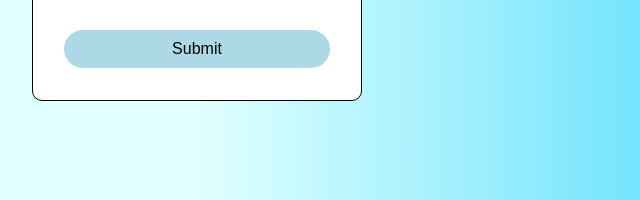
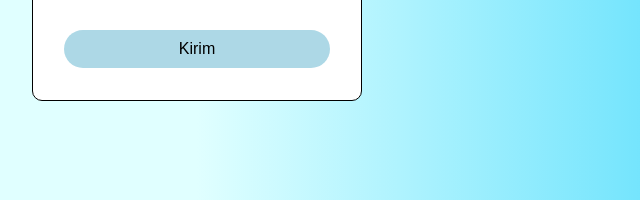
Before and after one commit to Haikal172/prjk_responsive, a plain HTML site: page index.html in a window 1280 px wide. Shown: the part 269-469 px from the top of the page, 443-1083 px from the left. Drawn offline with Linux system fonts and the light colour scheme.

Commit message:
mengubah file index.html

```diff
--- a/index.html
+++ b/index.html
@@ -18,7 +18,7 @@
                     <option value="">11 RPL 2</option>
                 </select>
                 <textarea name="alamat" id="" placeholder="Alamat"></textarea>
-                <input type="submit" value="Submit">
+                <input type="submit" value="Kirim">
             </form>
     </div>
 </body>
```
